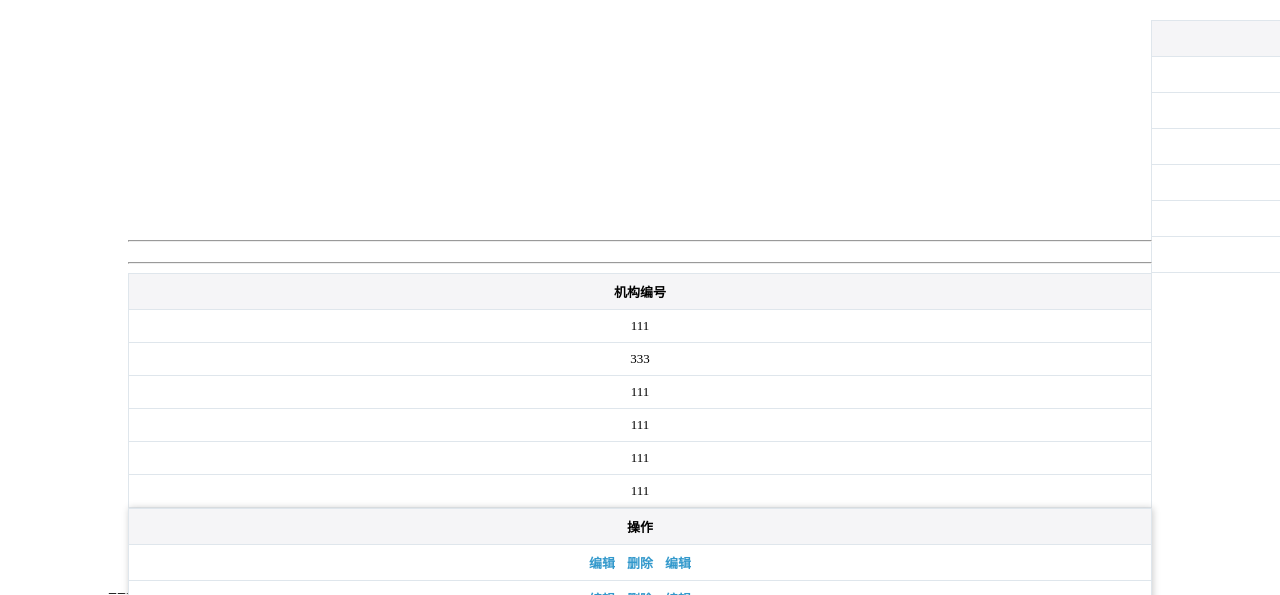
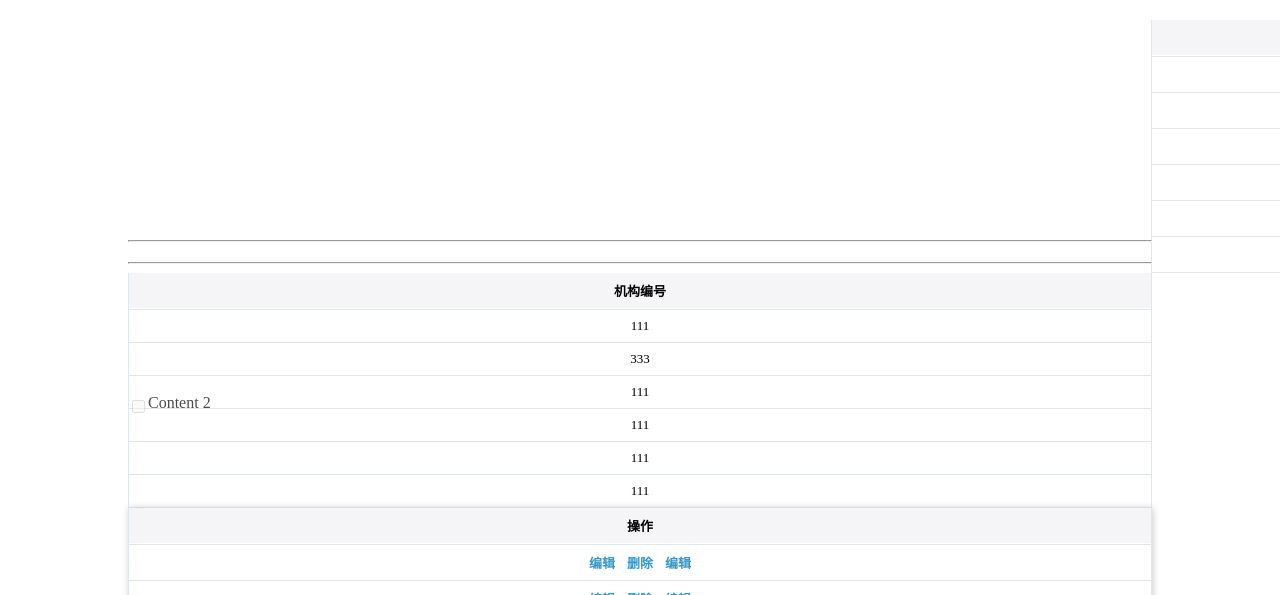
Before and after one commit to Z6T/nature-ui, a Vue app: page / in a window 1280 px wide. Shown: the top 595 px of the page. Built offline with nearby package versions, Linux system fonts and the light colour scheme.

Commit message:
feat:fix transfer prop

```diff
--- a/examples/App.vue
+++ b/examples/App.vue
@@ -10,7 +10,9 @@
         <hr />
         <!-- <nt-swiper></nt-swiper> -->
         <hr />
-        <nt-transfer :data="datatransfer" :targetKeys="targetKeys"></nt-transfer>
+        <nt-transfer :data="datatransfer" :targetKeys="targetKeys"
+        @onChange="handleCHangeTranfsd"
+        ></nt-transfer>
 
         <nt-tree></nt-tree>
         <hr />
@@ -175,6 +177,9 @@
         }
     },
     methods: {
+        handleCHangeTranfsd(newT){
+            console.log(newT);
+        },
         handleCick(data) {
             console.log(data);
         },
--- a/packages/nt-styles/src/swiper.css
+++ b/packages/nt-styles/src/swiper.css
@@ -1,4 +1,5 @@
 @b nt-swiper{
+  position: relative;
     width: 500px;
     height: 300px;
     border:1px solid red;
@@ -27,6 +28,22 @@
             line-height:300px;
         }
     }
+    @e dots{
+      position: absolute;
+      bottom:0;
+      left:50%;
+      height: 6px;
+      transform:translate(-50%);
+
+      & span{
+        background-color: red;
+        display:inline-block;
+        margin:0 6px;
+        width:40px;
+        height: 6px;
+        z-index:9999;
+      }
+    }
 }
 
 .list-enter-active {
--- a/packages/nt-styles/src/table.css
+++ b/packages/nt-styles/src/table.css
@@ -24,13 +24,11 @@
     cursor: pointer;
 }
 
-tr:hover{
-    background-color: var(--base_color);
-}
 
 @b nt-table{
     position: relative;
     overflow: auto;
+    border-top:1px solid #dfe6ec;
     @e scroll{
         min-height: 200px;
     }
--- a/packages/nt-styles/src/transfer.css
+++ b/packages/nt-styles/src/transfer.css
@@ -52,3 +52,12 @@
     border:1px solid  #dcdee2;
     cursor: not-allowed;
 }
+
+input[type='checkbox']{
+    outline: none;
+    vertical-align: sub;
+}
+
+.disabled{
+    opacity: 0.7;
+}
--- a/packages/swiper/index.vue
+++ b/packages/swiper/index.vue
@@ -1,17 +1,25 @@
 <template>
     <div class="nt-swiper">
         <transition-group tag="ul" name="list" class="nt-swiper__wrapper">
-            <li v-for="(item,i) in slideList" :key="i" v-show="i===curIndex">
+            <li v-for="(item,i) in slideList" :key="i" v-show="i===curIndex" @mouseenter="stopPlay"
+             @mouseleave="go"
+            >
                 <a :href="item.clickUrl">
                     <img :src="item.imgSrc" alt />
                 </a>
             </li>
         </transition-group>
-        <div class="nt-swiper__dots"></div>
+        <div class="nt-swiper__dots">
+            <span class="dot"></span>
+            <span class="dot"></span>
+            <span class="dot"></span>
+            <span class="dot"></span>
+        </div>
     </div>
 </template>
 
 <script>
+import { clearInterval } from 'timers';
 export default {
     name: 'nt-swiper',
     data() {
@@ -27,21 +35,32 @@
             }, {
                 imgSrc: 'https://timgsa.baidu.com/timg?image&quality=80&size=b9999_10000&sec=1562330773989&di=e81bac9a75c76ba10a50c7ae907b89c6&imgtype=0&src=http%3A%2F%2Fcdnq.duitang.com%2Fuploads%2Fitem%2F201307%2F12%2F20130712143815_zXBrZ.jpeg',
                 clickUrl: "http://baidu.com"
-            }]
+            }],
+            timer:''
         }
     },
     methods: {
+         go() {
+                this.timer = setInterval(() => {
+                    this.autoPlay()
+                }, 1000)
+            },
         autoPlay() {
             this.curIndex++;
             if (this.curIndex > this.slideList.length - 1) this.curIndex = 0;
+        },
+        stopPlay(){
+            console.log(777);
+            window.clearInterval(this.timer);
+            this.timer = null;
         }
     },
     created() {
-        this.$nextTick(() => {
-            this.timer = setInterval(() => {
-                this.autoPlay()
-            }, 1000)
-        })
+        // this.$nextTick(() => {
+        //     this.timer = setInterval(() => {
+        //         this.autoPlay()
+        //     }, 1000)
+        // })
     },
 }
 </script>
--- a/packages/table/index.vue
+++ b/packages/table/index.vue
@@ -139,7 +139,8 @@
             return { transform: `translateX(${this.scrollLeft}px)` }
         },
         topStyl() {
-            return { transform: `translateY(${this.scrollTop}px)` }
+            // 减一是为了解决transform渲染的问题
+            return { transform: `translateY(${this.scrollTop-1}px)` }
         },
     },
     methods: {
--- a/packages/transfer/frame.vue
+++ b/packages/transfer/frame.vue
@@ -2,8 +2,8 @@
     <div class="nt-transper__frame">
         <div class="nt-transper__frame__header">{{title}}</div>
         <div class="nt-transper__frame__body">
-            <div class="nt-transper__frame__body__item" v-for="item in frameData" :key="item.key">
-                <input type="checkbox" @click="collectChecked(item.key)" :id="item.key" />
+            <div class="nt-transper__frame__body__item" v-for="item in frameData" :key="item.key" :class="item.disabled?'disabled':''">
+                <input type="checkbox" @click="collectChecked(item.key)" :id="item.key" :disabled="item.disabled"/>
                 <label :for="item.key">{{item.label}}</label>
             </div>
         </div>
--- a/packages/transfer/index.vue
+++ b/packages/transfer/index.vue
@@ -53,12 +53,14 @@
             }
             this.$refs.dist.collections.length = 0;
             this.toleftDisable = false;
+            this.$emit('onChange',[this.srcList,this.distList])
         },
         toRight() {
             const srcCols = this.$refs.src.collections;
             this.targetKeys.push(...srcCols);
             this.$refs.src.collections = []
             this.toRightDisable = false;
+             this.$emit('onChange',[this.srcList,this.distList])
         }
     },
 }
```
